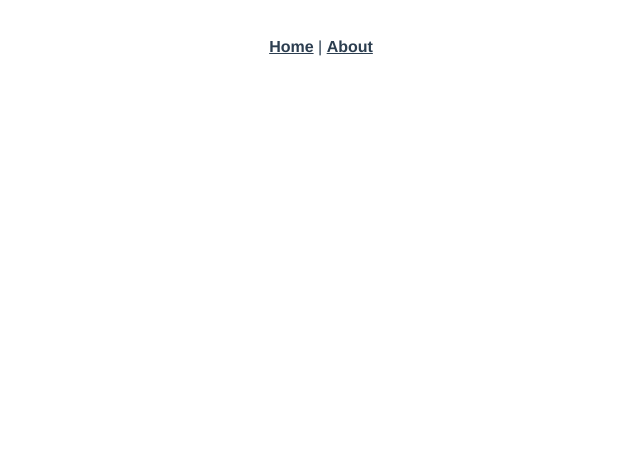
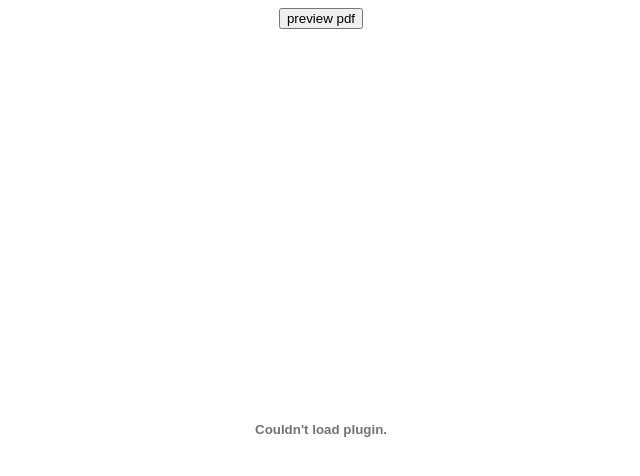
Before and after one commit to AnnGreen1/Vue2-JavaScript-demo, a Vue app: page /dev/PreviewPDF in a window 1280 px wide. Shown: the top 476 px of the page, without its empty margins (319-959 px from the left). Built offline with nearby package versions, Linux system fonts and the light colour scheme.

Commit message:
预览pdf文件

```diff
--- a/src/App.vue
+++ b/src/App.vue
@@ -1,9 +1,9 @@
 <template>
   <div id="app">
-    <nav>
+    <!-- <nav>
       <router-link to="/">Home</router-link> |
       <router-link to="/about">About</router-link>
-    </nav>
+    </nav> -->
     <router-view/>
   </div>
 </template>
--- a/src/router/routes/dev.js
+++ b/src/router/routes/dev.js
@@ -68,5 +68,13 @@ const dev = [
     name: "dev-RepeatRoute",
     component: () => import("@/views/Dev/RepeatRoute.vue"),
   },
+  /**
+   * @description:预览pdf文件
+   */
+  {
+    path: "/dev/PreviewPDF",
+    name: "dev-PreviewPDF",
+    component: () => import("@/views/Dev/PreviewPDF.vue"),
+  },
 ];
 export default dev;
--- /dev/null
+++ b/src/views/Dev/PreviewPDF.vue
@@ -0,0 +1,21 @@
+<template>
+    <div>
+        <button @click="preview">preview pdf</button>
+            <embed width="100%" height="800px" style="margin:0px;" name="plugin" src="http://localhost/allphpcode/test/Welcome.pdf" type="application/pdf" />
+    </div>
+</template>
+
+<script>
+export default {
+    data(){
+        return {
+
+        }
+    },
+    methods:{
+        preview(){
+            window.open('http://localhost/allphpcode/test/Welcome.pdf')
+        }
+    }
+}
+</script>
```
Also changed, not shown: 1 other file (tests, documents, lock files or other folders).
